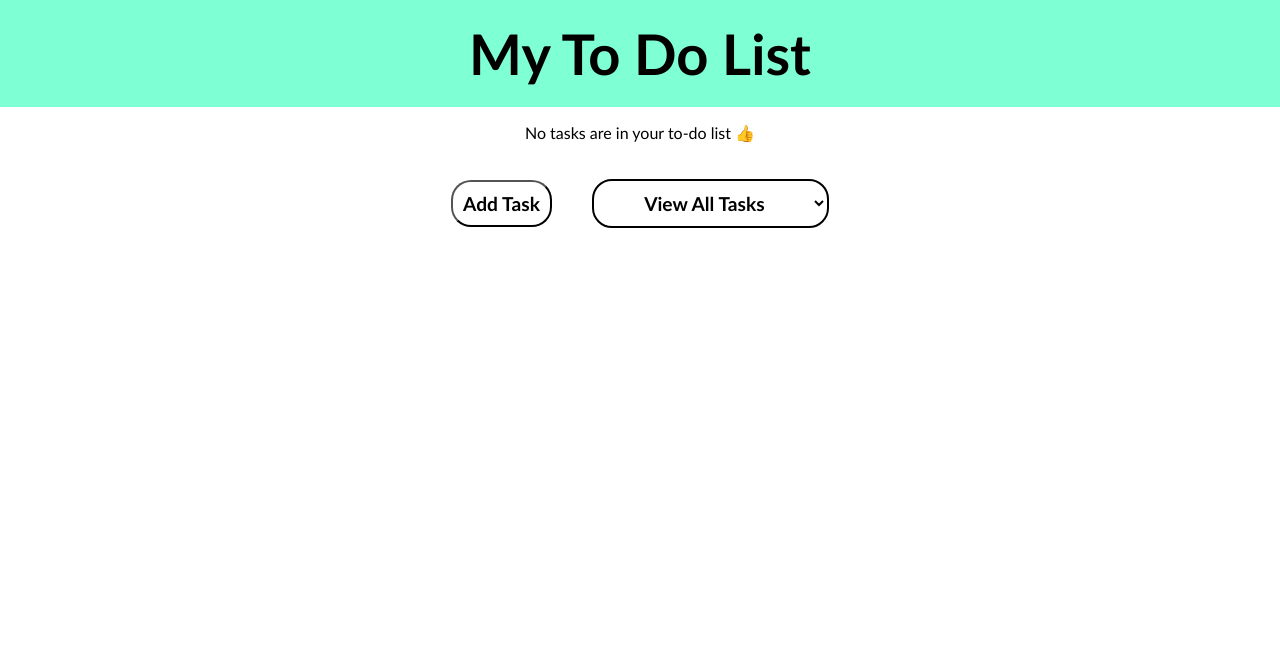
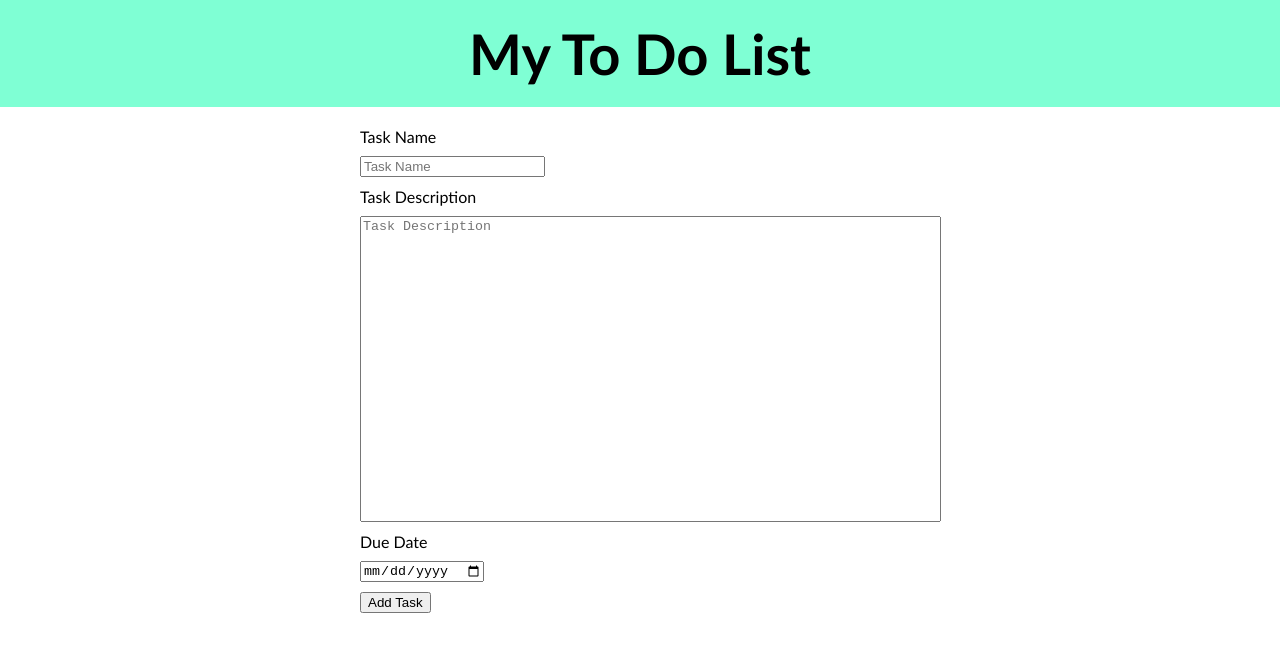
Before and after one commit to DistantNemesis/todo-app, a React (Vite) app: page / in a window 1280 px wide. Both pictures are taken after a click on the button "Add Task". Shown: the top 652 px of the page. Built offline with nearby package versions, Linux system fonts and the light colour scheme.

Commit message:
Implemented rudimentary 'Add Task' feature

```diff
--- a/src/App.css
+++ b/src/App.css
@@ -1,10 +1,10 @@
-.task-list{
+
+.add-task-form {
     display: flex;
-    justify-content: center;
-}
-
-.task-item{
-
+    flex-direction: column;
+    align-items: flex-start;
+    gap: 10px;
+    margin: 20px;
 }
 
 .add-task-button{
--- /dev/null
+++ b/src/components/TaskList/AddTask.jsx
@@ -0,0 +1,28 @@
+import { useState } from 'react'
+
+function AddTask({setTasks, tasks, setShowForm}) {
+    return (
+        <>
+            <form className="add-task-form" onSubmit={onSubmit}>
+                <label htmlFor="task-name">Task Name</label>
+                <input id="task-name" required type="text" placeholder="Task Name" />
+                <label htmlFor="task-description">Task Description</label>
+                <textarea id="task-description" style={{ resize: 'none' }} required cols={70} rows={20} placeholder="Task Description" />
+                <label htmlFor="due-date">Due Date</label>
+                <input id="due-date" required type="date" />
+                <input type="submit" value="Add Task" />
+            </form>
+        </>
+    )
+    function onSubmit(event) {
+        var newTask = document.getElementById("task-name").value;
+        event.preventDefault();
+        setTasks([...tasks, newTask]);
+        setShowForm(false);
+    }
+}
+
+
+
+
+export default AddTask
--- a/src/components/TaskList/TaskList.jsx
+++ b/src/components/TaskList/TaskList.jsx
@@ -1,36 +1,43 @@
 import { useState } from 'react'
-
+import AddTask from './AddTask.jsx'
 function TaskList() {
   const [tasks, setTasks] = useState([])
+  const [filter, setFilter] = useState('all');
+  const [showForm, setShowForm] = useState(false);
 
   return (
     <>
-      <div class="task-list">
+
+        {showForm ? (
+          <AddTask setTasks={setTasks} tasks={tasks} setShowForm={setShowForm} />
+        ) : (
+          <>
                 {tasks.length === 0 ? (
                   <p>No tasks are in your to-do list &#128077;</p>
                 ) : (
                   tasks.map((task, index) => (
-                <li class="task-item" key={index}>
+                    <li className="task-item" key={index}>
                       <p>{task}</p>
                     </li>
                   ))
-          )
-        }
-      </div>
-      <div class="buttons">
-        <button class="add-task-button" onClick={addTask}>Add Task</button>
-        <select class="select-task-button" name="Change View">
+                )}
+              <div className="buttons">
+                  <button className="add-task-button" onClick={addTask}>Add Task</button>
+                  <select className="select-task-button" name="Change View">
                     <option> View All Tasks</option>
                     <option> View Completed Tasks</option>
                     <option> View Active Tasks</option>
                   </select>
                 </div>
           </>
+        )}
+    </>
   )
+  function addTask() {
+      setShowForm(true);
+  }
 
-  function addTask() {
 
-  }
 }
 
 export default TaskList
--- a/src/index.css
+++ b/src/index.css
@@ -17,4 +17,7 @@ main{
   width: 600px;
   margin: 0 auto;
   text-align: center;
+    display: flex;
+    flex-direction: column;
+    justify-content: center;
 }
```
Lines whose indentation alone changed are shown as unchanged.
